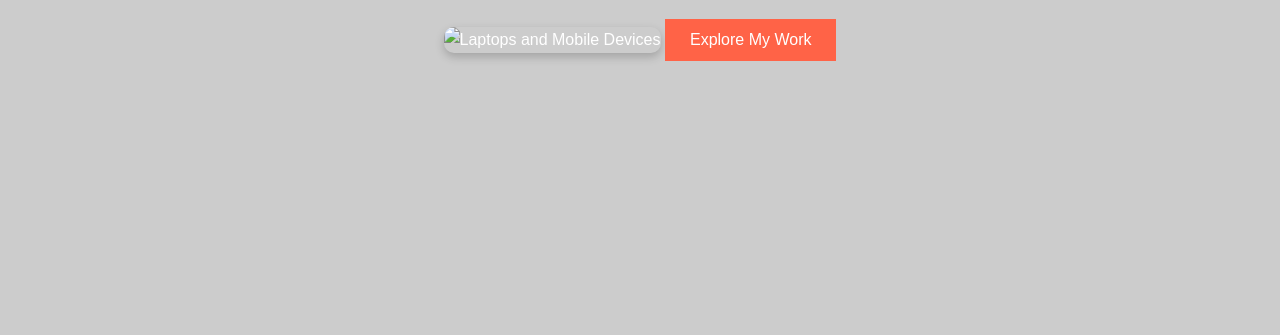
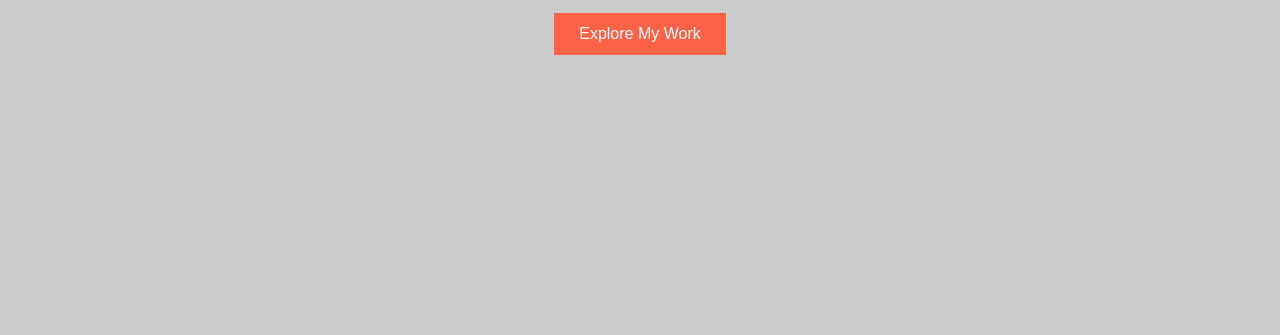
Before and after one commit to Joel-glitch-alt/complete_website_vanilla_javascript, a plain HTML site: page index.html in a window 1280 px wide. Shown: the part 465-800 px from the top of the page. Drawn offline with Linux system fonts and the light colour scheme; placeholder pictures from the web are drawn by us.

Commit message:
removed images

```diff
--- a/index.html
+++ b/index.html
@@ -25,7 +25,6 @@
     <div class="hero-content">
       <h1>Hi, I'm <span>Joel Addition</span></h1>
       <p>A Software & DevOps Engineer passionate about building scalable applications.</p>
-      <img src="images/computers.jpg" alt="Laptops and Mobile Devices" class="hero-image">
       <button id="cta-button">Explore My Work</button>
     </div>
   </section>
```
